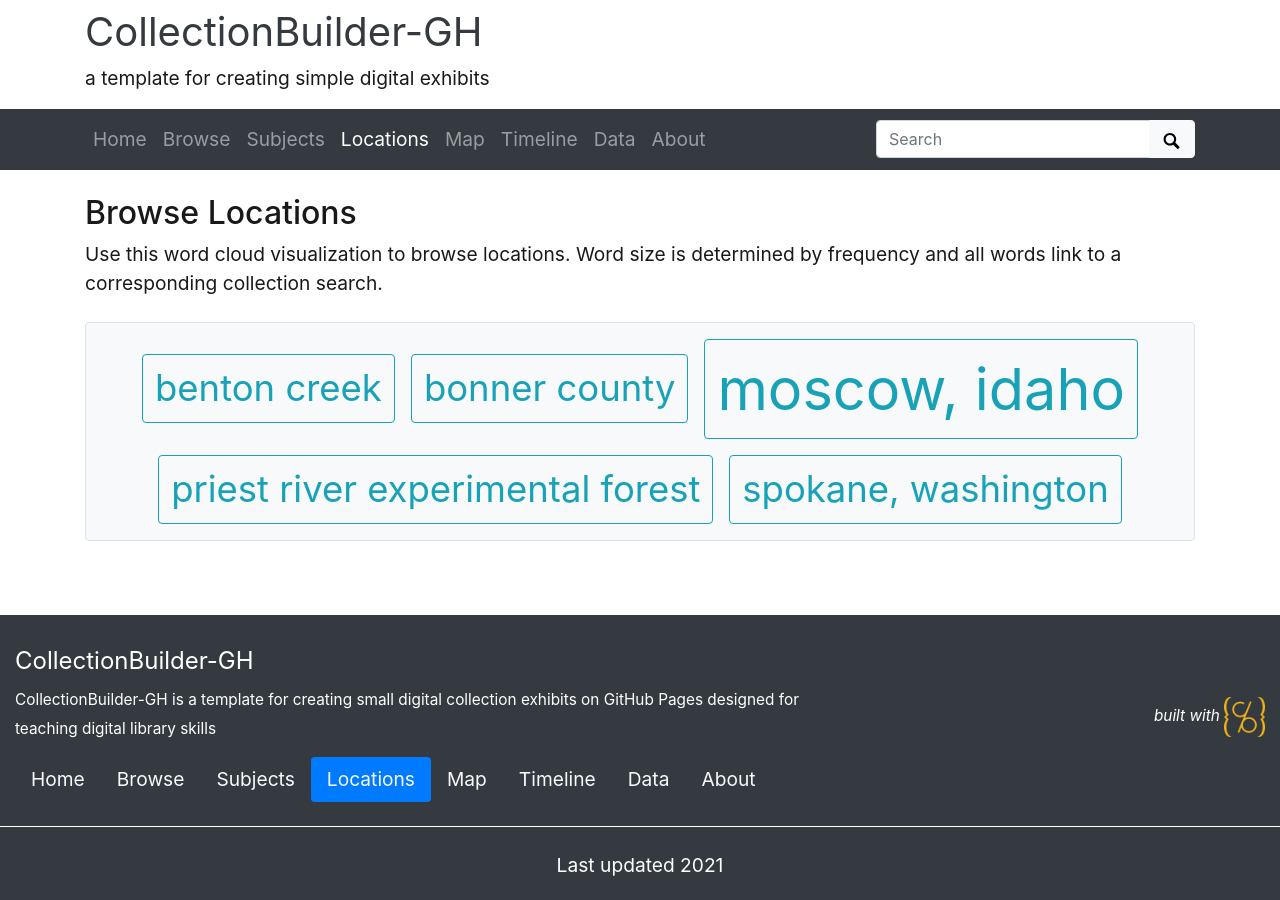
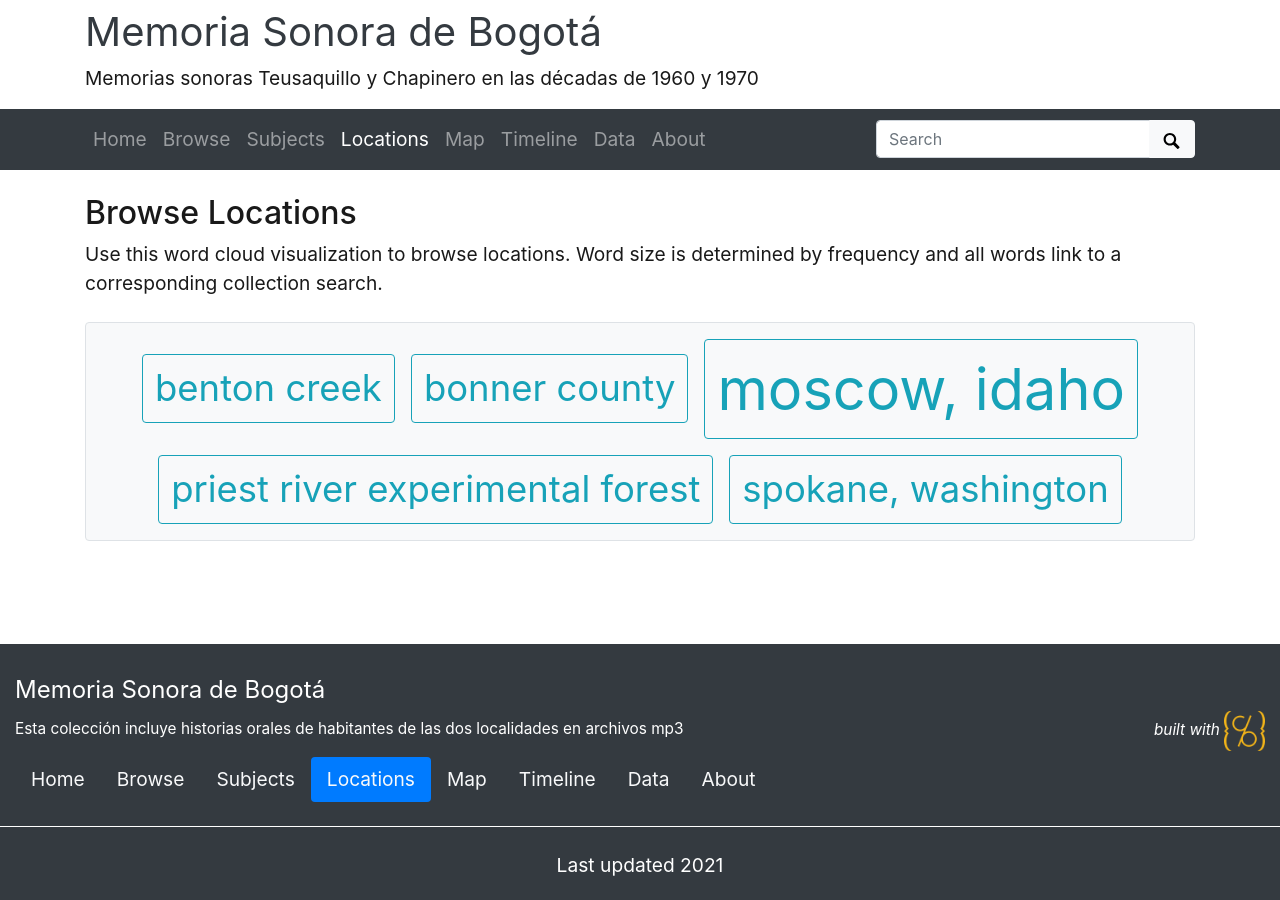
Before and after one commit to lparisb/memoriasonorabogota, a Jekyll site: the page built from pages/locations.md, in a window 1280 px wide. Built offline with Jekyll 4.4.1, drawn with Linux system fonts in a browser that asks for light colours.

Commit message:
Update Site Settings

```diff
--- a/_config.yml
+++ b/_config.yml
@@ -20,14 +20,14 @@
 # SITE SETTINGS
 #
 # title of site appears in banner
-title: CollectionBuilder-GH
+title: Memoria Sonora de Bogotá
 # tagline, a short phrase that will appear throughout the site in the top banner
-tagline: a template for creating simple digital exhibits
+tagline: Memorias sonoras Teusaquillo y Chapinero en las décadas de 1960 y 1970
 # description appears in meta tags and other locations
 # this description might appear in search result lists, keep around 160 characters max
-description: "CollectionBuilder-GH is a template for creating small digital collection exhibits on GitHub Pages designed for teaching digital library skills"
+description: "Esta colección incluye historias orales de habitantes de las dos localidades en archivos mp3"
 # creator of the digital collection, to appear in meta tags; we typically use our GitHub usernames but feel free to just use your name
-author: CollectionBuilder
+author: Liliana París Borda
 
 ##########
 # COLLECTION SETTINGS
```
